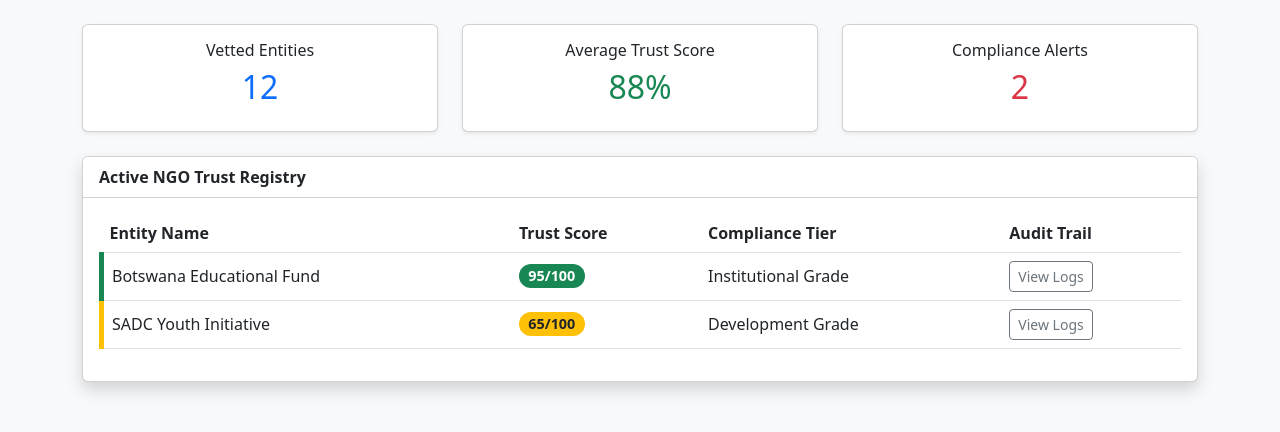
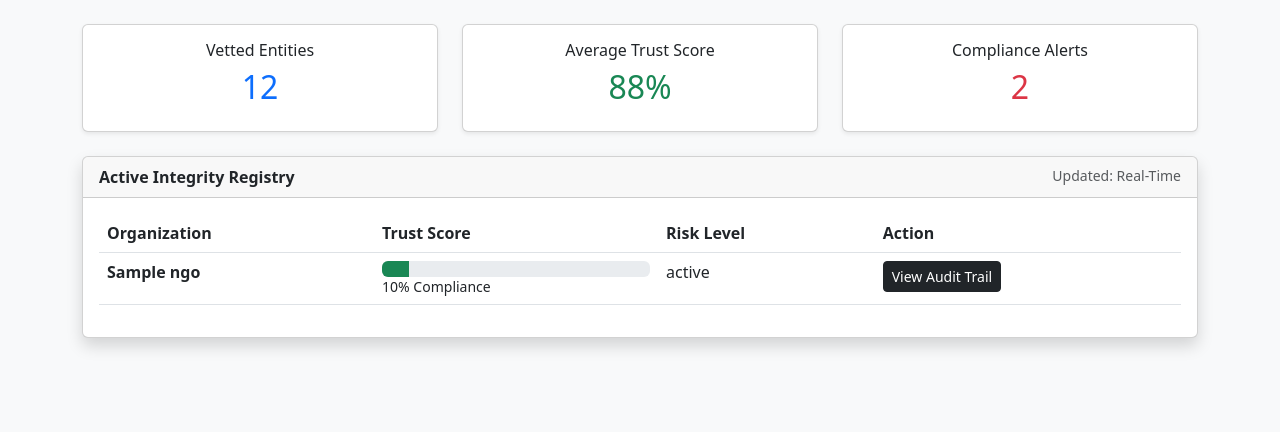
Before and after one commit to Motlogelwa41-byte/ethical-edge-open-grc, a Python web app: template templates/dashboard.html in a window 1280 px wide. Shown: the part 56-488 px from the top of the page. Run offline with Jinja, Linux system fonts and the light colour scheme; the template is opened without the code that fills it: most values are stand-ins (such as "Sample title", 1, 10 or a date in 2020).

Commit message:
Update dashboard.html

```diff
--- a/templates/dashboard.html
+++ b/templates/dashboard.html
@@ -47,34 +47,35 @@
         </div>
 
       <div class="card shadow">
-            <div class="card-header bg-white"><strong>Active NGO Trust Registry</strong></div>
+    <div class="card-header d-flex justify-content-between">
+        <strong>Active Integrity Registry</strong>
+        <span class="text-muted small">Updated: Real-Time</span>
+    </div>
     <div class="card-body">
-                <table class="table align-middle">
+        <table class="table">
             <thead>
                 <tr>
-                            <th>Entity Name</th>
+                    <th>Organization</th>
                     <th>Trust Score</th>
-                            <th>Compliance Tier</th>
-                            <th>Audit Trail</th>
+                    <th>Risk Level</th>
+                    <th>Action</th>
                 </tr>
             </thead>
             <tbody>
-                        <tr class="trust-high">
-                            <td>Botswana Educational Fund</td>
-                            <td><span class="badge rounded-pill bg-success score-pill">95/100</span></td>
-                            <td>Institutional Grade</td>
-                            <td><button class="btn btn-sm btn-outline-secondary">View Logs</button></td>
+                {% for ngo in ngos %}
+                <tr class="{{ 'heat-low' if ngo.trust_score > 70 else 'heat-high' }}">
+                    <td><strong>{{ ngo.name }}</strong></td>
+                    <td>
+                        <div class="progress">
+                            <div class="progress-bar bg-success" role="progressbar" style="width: {{ ngo.trust_score }}%"></div>
+                        </div>
+                        <small>{{ ngo.trust_score }}% Compliance</small>
+                    </td>
+                    <td>{{ ngo.compliance_status }}</td>
+                    <td><button class="btn btn-sm btn-dark">View Audit Trail</button></td>
                 </tr>
-                        <tr class="trust-med">
-                            <td>SADC Youth Initiative</td>
-                            <td><span class="badge rounded-pill bg-warning text-dark score-pill">65/100</span></td>
-                            <td>Development Grade</td>
-                            <td><button class="btn btn-sm btn-outline-secondary">View Logs</button></td>
-                        </tr>
+                {% endfor %}
             </tbody>
         </table>
     </div>
 </div>
-    </div>
-</body>
-</html>
```
Lines whose indentation alone changed are shown as unchanged.
